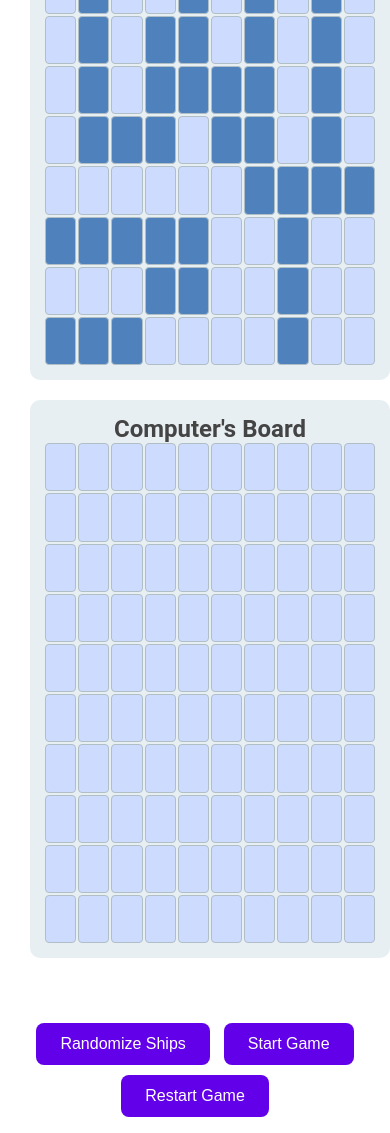
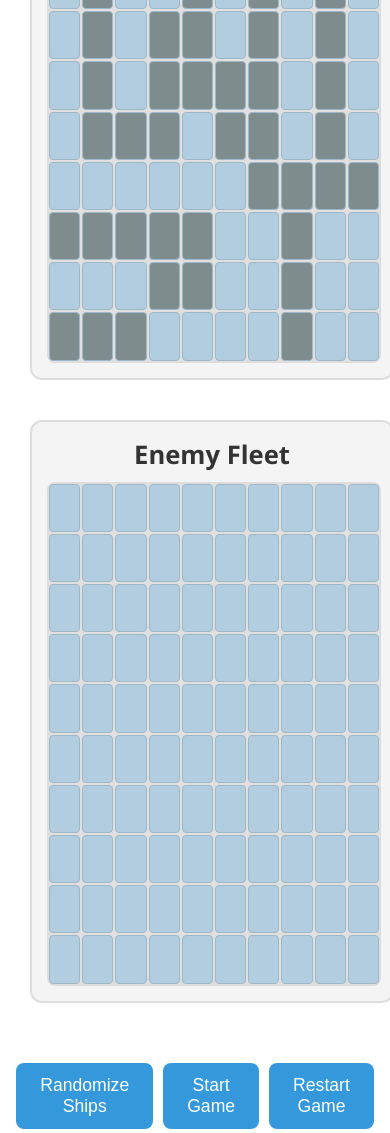
Before and after one commit to joaocorreiaprof/Battleship, a website built with webpack: page src/index.html in a window 390 px wide. Shown: the top 1133 px of the page. Built offline with nearby package versions, Linux system fonts and the light colour scheme.

Commit message:
Updated style for responsive
not mobile view yet

```diff
--- a/src/index.html
+++ b/src/index.html
@@ -3,30 +3,30 @@
   <head>
     <meta charset="UTF-8" />
     <meta name="viewport" content="width=device-width, initial-scale=1.0" />
-    <title>Battleship</title>
+    <title>Battleship Game</title>
     <link rel="stylesheet" href="style.css" />
   </head>
   <body>
     <div class="container">
       <header>
-        <h1>Battleship Game</h1>
+        <h1>Battleship</h1>
       </header>
       <main>
-        <div class="boards">
+        <section class="boards">
           <div class="board-container">
-            <h2>Your Board</h2>
+            <h2>Your Fleet</h2>
             <div id="player-board" class="gameboard"></div>
           </div>
           <div class="board-container">
-            <h2>Computer's Board</h2>
+            <h2>Enemy Fleet</h2>
             <div id="computer-board" class="gameboard"></div>
           </div>
-        </div>
-        <div class="controls">
+        </section>
+        <section class="controls">
           <button id="randomize-ships">Randomize Ships</button>
           <button id="start-game">Start Game</button>
           <button id="restart-game">Restart Game</button>
-        </div>
+        </section>
       </main>
     </div>
   </body>
--- a/src/style.css
+++ b/src/style.css
@@ -1,7 +1,6 @@
-/* General styles */
 body {
-  font-family: "Roboto", sans-serif;
-  background: #f7f9fc;
+  font-family: "Segoe UI", Tahoma, Geneva, Verdana, sans-serif;
+  background: linear-gradient(to right, #6dd5ed, #2193b0);
   margin: 0;
   padding: 0;
   display: flex;
@@ -10,57 +9,58 @@ body {
   height: 100vh;
 }
 
-/* Container for the entire game */
 .container {
   text-align: center;
   background: #ffffff;
-  border-radius: 12px;
-  box-shadow: 0 4px 8px rgba(0, 0, 0, 0.1);
+  border-radius: 15px;
+  box-shadow: 0 6px 15px rgba(0, 0, 0, 0.2);
   padding: 30px;
   width: 90%;
   max-width: 1200px;
+  overflow: hidden;
 }
 
-/* Header styling */
 header {
   margin-bottom: 20px;
 }
 
 h1 {
-  font-size: 2.5em;
+  font-size: 2.8em;
   color: #333;
+  text-shadow: 1px 1px 4px rgba(0, 0, 0, 0.2);
+  margin: 0;
 }
 
-/* Main section styling */
 main {
   display: flex;
   flex-direction: column;
   align-items: center;
 }
 
-/* Board styling */
 .boards {
   display: flex;
   justify-content: space-between;
+  gap: 20px;
   margin-bottom: 20px;
   width: 100%;
 }
 
 .board-container {
-  background: #e8eff3;
-  border-radius: 10px;
+  background: #f4f4f4;
+  border-radius: 12px;
   padding: 15px;
   width: 45%;
   position: relative;
+  border: 2px solid #ddd;
 }
 
 .board-container h2 {
   margin: 0;
-  font-size: 1.5em;
-  color: #444;
+  font-size: 1.6em;
+  color: #333;
+  margin-bottom: 10px;
 }
 
-/* Grid styling */
 .gameboard {
   display: grid;
   grid-template-columns: repeat(10, 1fr);
@@ -70,47 +70,51 @@ main {
   max-width: 500px;
   height: 500px;
   margin: 0 auto;
+  border: 2px solid #ddd;
+  border-radius: 8px;
+  background: #e0e0e0;
 }
 
 .grid-cell {
-  background: #cddcfe;
-  border: 1px solid #b0bec5;
+  background: #b3cde0;
+  border: 1px solid #9eb8c7;
   border-radius: 4px;
   transition: background-color 0.3s, transform 0.2s;
   cursor: pointer;
 }
 
 .grid-cell.ship {
-  background: #4f81bd;
+  background: #7f8c8d;
 }
 
 .grid-cell.hit {
-  background: #f44336;
+  background: #e74c3c;
 }
 
 .grid-cell.miss {
-  background: #ffffff;
+  background: #f9f9f9;
 }
 
-/* Button styling */
 .controls {
   margin-top: 20px;
+  display: flex;
+  justify-content: center;
+  gap: 10px;
 }
 
 .controls button {
-  background: #6200ea;
+  background: #3498db;
   border: none;
   color: white;
   padding: 12px 24px;
-  margin: 5px;
   border-radius: 8px;
   cursor: pointer;
-  font-size: 1em;
+  font-size: 1.1em;
   transition: background-color 0.3s, transform 0.2s;
 }
 
 .controls button:hover {
-  background: #3700b3;
+  background: #2980b9;
 }
 
 .controls button:active {
@@ -118,7 +122,7 @@ main {
 }
 
 .controls button:disabled {
-  background: #9e9e9e;
+  background: #95a5a6;
   cursor: not-allowed;
 }
 
```
Also changed, not shown: dist/bundle.js, dist/index.html.
